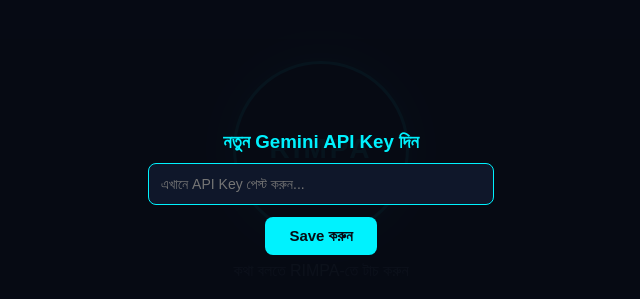
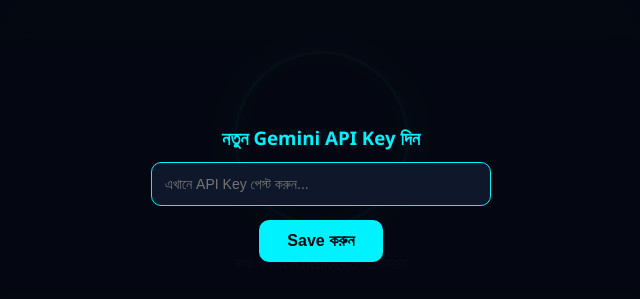
Before and after one commit to dolaisrikanta626-byte/Rimpa-, a plain HTML site: page index.html in a window 1280 px wide. Shown: the part 216-515 px from the top of the page, without its empty margins (319-959 px from the left). Drawn offline with Linux system fonts and the light colour scheme.

Commit message:
Update index.html

```diff
--- a/index.html
+++ b/index.html
@@ -3,26 +3,125 @@
 <head>
   <meta charset="UTF-8">
   <meta name="viewport" content="width=device-width, initial-scale=1.0">
-<title>RIMPA AI Assistant</title>
+  <meta http-equiv="Cache-Control" content="no-cache, no-store, must-revalidate">
+  <title>RIMPA - বাংলা ভয়েস AI</title>
   <style>
-  body { margin: 0; background: #070b14; color: #fff; font-family: sans-serif; display: flex; flex-direction: column; align-items: center; justify-content: center; height: 100vh; overflow: hidden; text-align: center; }
-  .orb { width: 170px; height: 170px; border-radius: 50%; border: 3px solid #00f2fe; box-shadow: 0 0 35px rgba(0, 242, 254, 0.4); display: flex; align-items: center; justify-content: center; font-size: 28px; font-weight: bold; color: #00f2fe; letter-spacing: 3px; cursor: pointer; transition: 0.3s; user-select: none; }
-  .orb.listening { border-color: #ff4b2b; color: #ff4b2b; box-shadow: 0 0 45px rgba(255, 75, 43, 0.7); transform: scale(1.06); }
-  #status { margin-top: 25px; font-size: 16px; color: #94a3b8; padding: 0 20px; }
-  #userText { margin-top: 12px; font-size: 15px; color: #cbd5e1; padding: 0 20px; }
-  #replyText { margin-top: 15px; font-size: 17px; color: #38bdf8; max-width: 90%; line-height: 1.5; max-height: 30vh; overflow-y: auto; padding: 0 15px; }
-  #keyBox { position: fixed; top: 0; left: 0; width: 100%; height: 100%; background: rgba(7,11,20,0.96); display: flex; flex-direction: column; align-items: center; justify-content: center; z-index: 10; }
-  input { padding: 12px; width: 80%; max-width: 320px; border-radius: 8px; border: 1px solid #00f2fe; background: #0f172a; color: #fff; margin-bottom: 12px; font-size: 14px; }
-  button { padding: 10px 24px; border-radius: 8px; border: none; background: #00f2fe; color: #070b14; font-weight: bold; font-size: 15px; cursor: pointer; }
-  .reset-btn { position: fixed; bottom: 15px; right: 15px; background: transparent; border: 1px solid #334155; color: #64748b; font-size: 12px; padding: 6px 10px; }
+    * { box-sizing: border-box; }
+    body {
+      margin: 0;
+      background: radial-gradient(circle at center, #0d1629 0%, #050811 100%);
+      color: #ffffff;
+      font-family: 'Segoe UI', Tahoma, Geneva, Verdana, sans-serif;
+      display: flex;
+      flex-direction: column;
+      align-items: center;
+      justify-content: center;
+      height: 100vh;
+      overflow: hidden;
+      text-align: center;
+      padding: 15px;
+    }
+    .orb {
+      width: 175px;
+      height: 175px;
+      border-radius: 50%;
+      border: 3px solid #00f2fe;
+      box-shadow: 0 0 35px rgba(0, 242, 254, 0.45), inset 0 0 20px rgba(0, 242, 254, 0.2);
+      display: flex;
+      align-items: center;
+      justify-content: center;
+      font-size: 28px;
+      font-weight: bold;
+      color: #00f2fe;
+      letter-spacing: 3px;
+      cursor: pointer;
+      transition: all 0.3s ease;
+      user-select: none;
+      -webkit-tap-highlight-color: transparent;
+    }
+    .orb.listening {
+      border-color: #ff4b2b;
+      color: #ff4b2b;
+      box-shadow: 0 0 50px rgba(255, 75, 43, 0.8), inset 0 0 25px rgba(255, 75, 43, 0.3);
+      transform: scale(1.07);
+    }
+    #status {
+      margin-top: 26px;
+      font-size: 16px;
+      color: #94a3b8;
+    }
+    #userText {
+      margin-top: 12px;
+      font-size: 15px;
+      color: #e2e8f0;
+      font-weight: 500;
+    }
+    #replyText {
+      margin-top: 16px;
+      font-size: 17px;
+      color: #38bdf8;
+      max-width: 92%;
+      line-height: 1.6;
+      max-height: 32vh;
+      overflow-y: auto;
+      padding: 8px 12px;
+    }
+    #keyBox {
+      position: fixed;
+      top: 0;
+      left: 0;
+      width: 100%;
+      height: 100%;
+      background: rgba(5, 8, 17, 0.97);
+      display: flex;
+      flex-direction: column;
+      align-items: center;
+      justify-content: center;
+      z-index: 20;
+      padding: 20px;
+    }
+    input {
+      padding: 13px;
+      width: 90%;
+      max-width: 340px;
+      border-radius: 10px;
+      border: 1.5px solid #00f2fe;
+      background: #0f172a;
+      color: #ffffff;
+      margin-bottom: 14px;
+      font-size: 14px;
+      outline: none;
+    }
+    .save-btn {
+      padding: 12px 28px;
+      border-radius: 10px;
+      border: none;
+      background: #00f2fe;
+      color: #050811;
+      font-weight: bold;
+      font-size: 16px;
+      cursor: pointer;
+    }
+    .reset-btn {
+      position: fixed;
+      bottom: 16px;
+      right: 16px;
+      background: rgba(15, 23, 42, 0.8);
+      border: 1px solid #334155;
+      color: #94a3b8;
+      font-size: 12px;
+      padding: 7px 12px;
+      border-radius: 6px;
+      cursor: pointer;
+    }
   </style>
 </head>
 <body>
 
   <div id="keyBox" style="display:none;">
-  <h3 style="color:#00f2fe; margin-bottom:10px;">নতুন Gemini API Key দিন</h3>
+    <h3 style="color:#00f2fe; margin-bottom:12px;">নতুন Gemini API Key দিন</h3>
     <input type="text" id="apiInput" placeholder="এখানে API Key পেস্ট করুন...">
-  <button onclick="saveKey()">Save করুন</button>
+    <button class="save-btn" onclick="saveKey()">Save করুন</button>
   </div>
 
   <div class="orb" id="orb" onclick="startListening()">RIMPA</div>
@@ -33,7 +132,9 @@
 
   <script>
     let API_KEY = localStorage.getItem("rimpa_gemini_key") || "";
-  if (!API_KEY) document.getElementById("keyBox").style.display = "flex";
+    if (!API_KEY) {
+      document.getElementById("keyBox").style.display = "flex";
+    }
 
     function saveKey() {
       const val = document.getElementById("apiInput").value.trim();
@@ -47,6 +148,7 @@
 
     function resetKey() {
       localStorage.removeItem("rimpa_gemini_key");
+      document.getElementById("apiInput").value = "";
       document.getElementById("keyBox").style.display = "flex";
     }
 
@@ -64,6 +166,7 @@
         document.getElementById("status").innerText = "আপনার ব্রাউজার ভয়েস সাপোর্ট করছে না";
         return;
       }
+
       const recognition = new SpeechRecognition();
       recognition.lang = "bn-IN";
       recognition.interimResults = false;
@@ -79,6 +182,7 @@
       recognition.onresult = async (event) => {
         const command = event.results[0][0].transcript;
         document.getElementById("userText").innerText = "আপনি: " + command;
+        document.getElementById("replyText").innerText = "";
         status.innerText = "রিম্পা ভাবছে...";
         await processCommand(command);
       };
@@ -102,6 +206,7 @@
         document.getElementById("status").innerText = "কথা বলতে RIMPA-তে টাচ করুন";
         return;
       }
+
       if (cmd.includes("হোয়াটসঅ্যাপ") || cmd.toLowerCase().includes("whatsapp")) {
         speak("হোয়াটসঅ্যাপ খুলছি");
         window.open("https://wa.me/", "_blank");
@@ -117,7 +222,11 @@
             "x-goog-api-key": API_KEY
           },
           body: JSON.stringify({
-          contents: [{ parts: [{ text: "তুমি রিম্পা, শ্রীকান্তের ব্যক্তিগত বাংলা ভয়েস অ্যাসিস্ট্যান্ট। সংক্ষেপে ও স্পষ্ট বাংলায় উত্তর দাও: " + cmd }] }],
+            contents: [{
+              parts: [{
+                text: "তুমি রিম্পা, শ্রীকান্তের ব্যক্তিগত বাংলা ভয়েস অ্যাসিস্ট্যান্ট। সংক্ষেপে, সহজ ও স্পষ্ট বাংলায় উত্তর দাও (কোনো স্টার বা হ্যাশ চিহ্ন ব্যবহার করবে না): " + cmd
+              }]
+            }],
             tools: [{ google_search: {} }]
           })
         });
@@ -127,8 +236,9 @@
           document.getElementById("status").innerText = "ত্রুটি: " + data.error.message;
           return;
         }
+
         const reply = data.candidates?.[0]?.content?.parts?.[0]?.text || "দুঃখিত, উত্তর খুঁজে পাইনি।";
-      const cleanReply = reply.replace(/[*#]/g, "");
+        const cleanReply = reply.replace(/[*#_]/g, "");
         document.getElementById("replyText").innerText = cleanReply;
         document.getElementById("status").innerText = "কথা বলতে RIMPA-তে টাচ করুন";
         speak(cleanReply);
```
Lines whose indentation alone changed are shown as unchanged.
